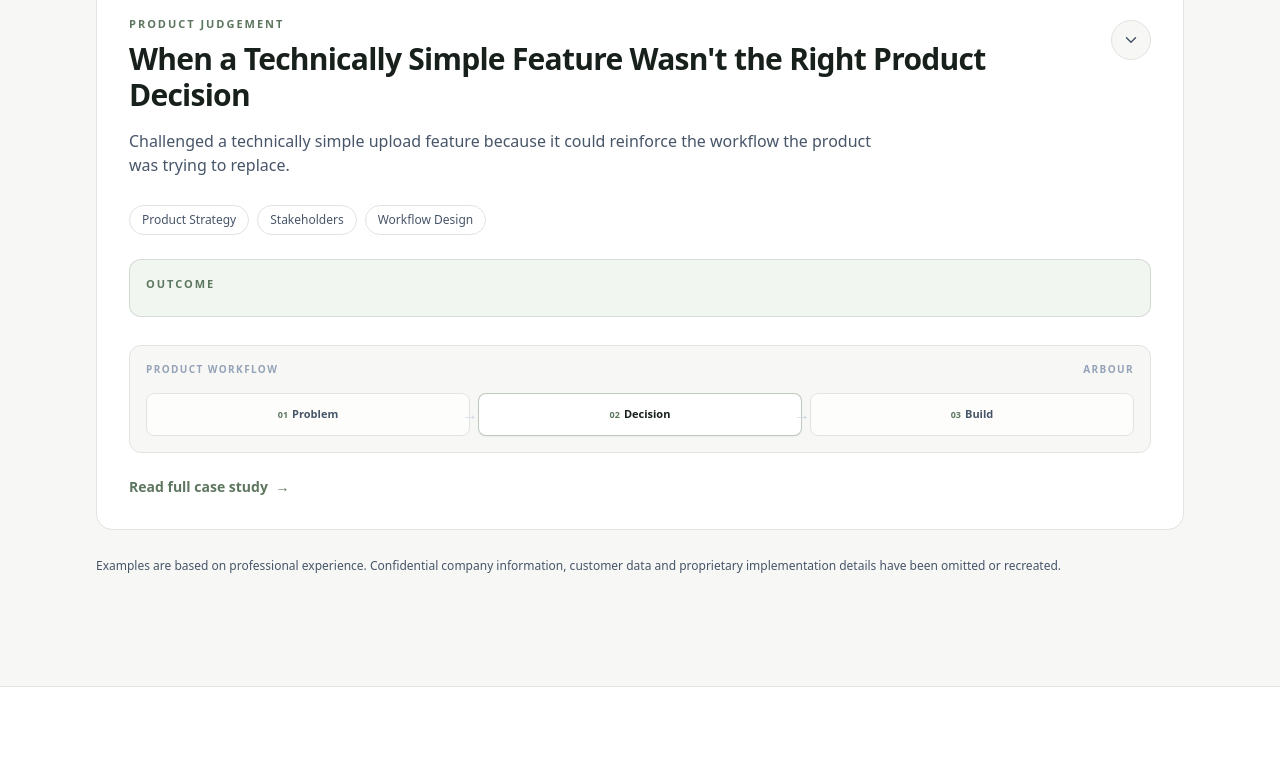
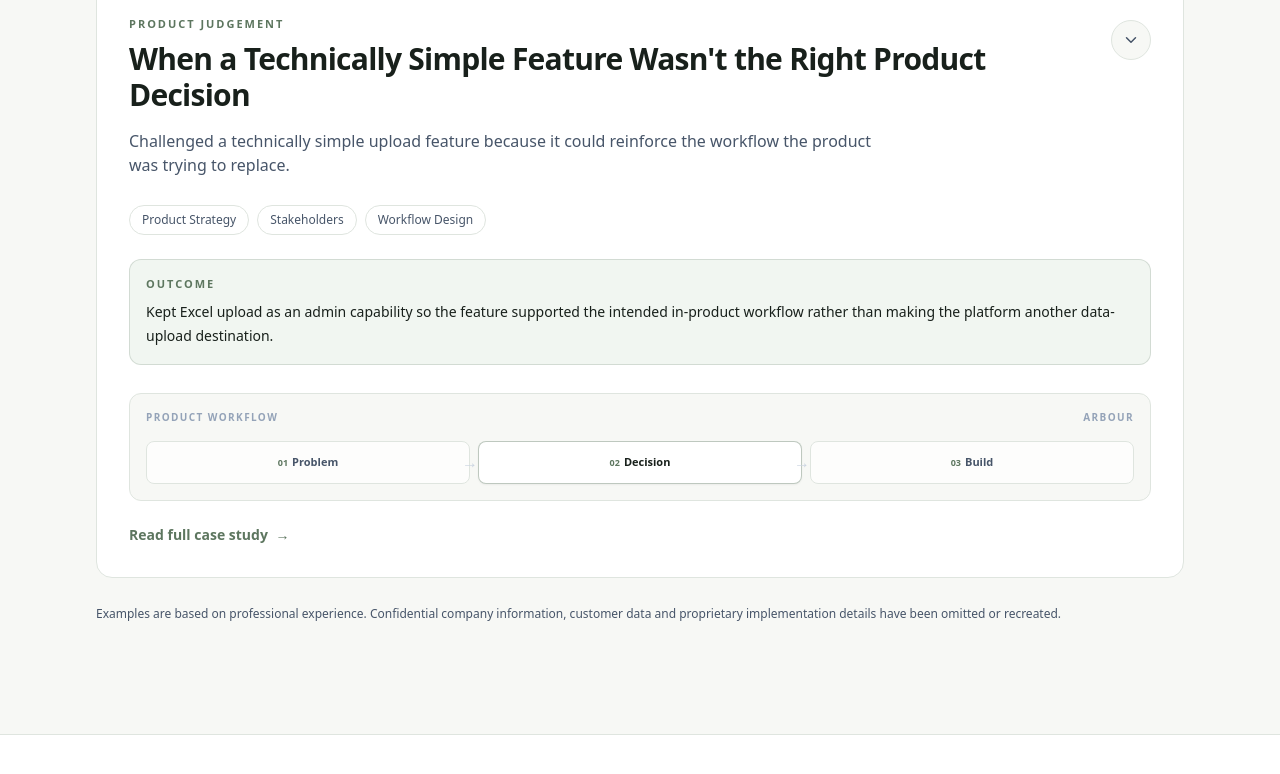
Before and after one commit to MohiddinMohammed/candidate-job-fit, a Next.js app: page / in a window 1280 px wide. Shown: the part 5187-5961 px from the top of the page. Built offline with nearby package versions, Linux system fonts and the light colour scheme.

Commit message:
Add outcome to Excel product judgement case

```diff
--- a/app/page.tsx
+++ b/app/page.tsx
@@ -107,7 +107,7 @@ const cases: CaseStudy[] = [
     technical:["AI / LLM workflows","Product discovery & roadmap","Wireframing","Email & calendar workflows","Conversational UI","Automation"]
   },
 
-  { id:"excel", category:["B2B SaaS","Product Ownership"] as Category[], label:"PRODUCT JUDGEMENT", title:"When a Technically Simple Feature Wasn't the Right Product Decision", tags:["Product Strategy","Stakeholders","Workflow Design"], summary:"Challenged a technically simple upload feature because it could reinforce the workflow the product was trying to replace.", details:[["Context","Engineering proposed allowing users to upload Excel files to automatically populate the product."],["My concern","If every user could upload Excel files, users might continue doing their core work in Excel and use the platform mainly as a data-upload tool."],["Product goal","Move the user's core workflow into the platform."],["Decision","After discussion with engineering and stakeholders, upload functionality was made available to administrators rather than normal users."],["Why it mattered","The constraint aligned the feature with the intended workflow instead of optimising only for technical convenience."],["Reflection","A feature being technically possible does not mean it supports the desired user behaviour or product strategy."]] }
+  { id:"excel", category:["B2B SaaS","Product Ownership"] as Category[], label:"PRODUCT JUDGEMENT", title:"When a Technically Simple Feature Wasn't the Right Product Decision", tags:["Product Strategy","Stakeholders","Workflow Design"], summary:"Challenged a technically simple upload feature because it could reinforce the workflow the product was trying to replace.", outcome:"Kept Excel upload as an admin capability so the feature supported the intended in-product workflow rather than making the platform another data-upload destination.", details:[["Context","Engineering proposed allowing users to upload Excel files to automatically populate the product."],["My concern","If every user could upload Excel files, users might continue doing their core work in Excel and use the platform mainly as a data-upload tool."],["Product goal","Move the user's core workflow into the platform."],["Decision","After discussion with engineering and stakeholders, upload functionality was made available to administrators rather than normal users."],["Why it mattered","The constraint aligned the feature with the intended workflow instead of optimising only for technical convenience."],["Reflection","A feature being technically possible does not mean it supports the desired user behaviour or product strategy."]] }
 ];
 
 function Header(){const [open,setOpen]=useState(false); const links=[["Work","#work"],["How I Think","#how"],["About","#about"],["Resume","#resume"],["Contact","#contact"]]; return <header className="sticky top-0 z-50 border-b border-line/80 bg-paper/90 backdrop-blur"><div className="container-page flex h-16 items-center justify-between"><a href="#top" className="focus-ring text-sm font-semibold">Gouse<span className="text-sage">.</span></a><nav className="hidden gap-7 md:flex">{links.map(([l,h])=><a className="focus-ring text-sm text-slate-600 hover:text-ink" key={h} href={h}>{l}</a>)}</nav><button className="focus-ring flex h-11 w-11 items-center justify-center rounded-xl md:hidden" aria-label="Toggle navigation" onClick={()=>setOpen(!open)}>{open?<X aria-hidden="true" size={20}/>:<Menu aria-hidden="true" size={20}/>}</button></div>{open&&<nav className="border-t border-line bg-paper px-5 py-4 md:hidden">{links.map(([l,h])=><a onClick={()=>setOpen(false)} className="block min-h-11 py-3 text-sm" key={h} href={h}>{l}</a>)}</nav>}</header>}
```
